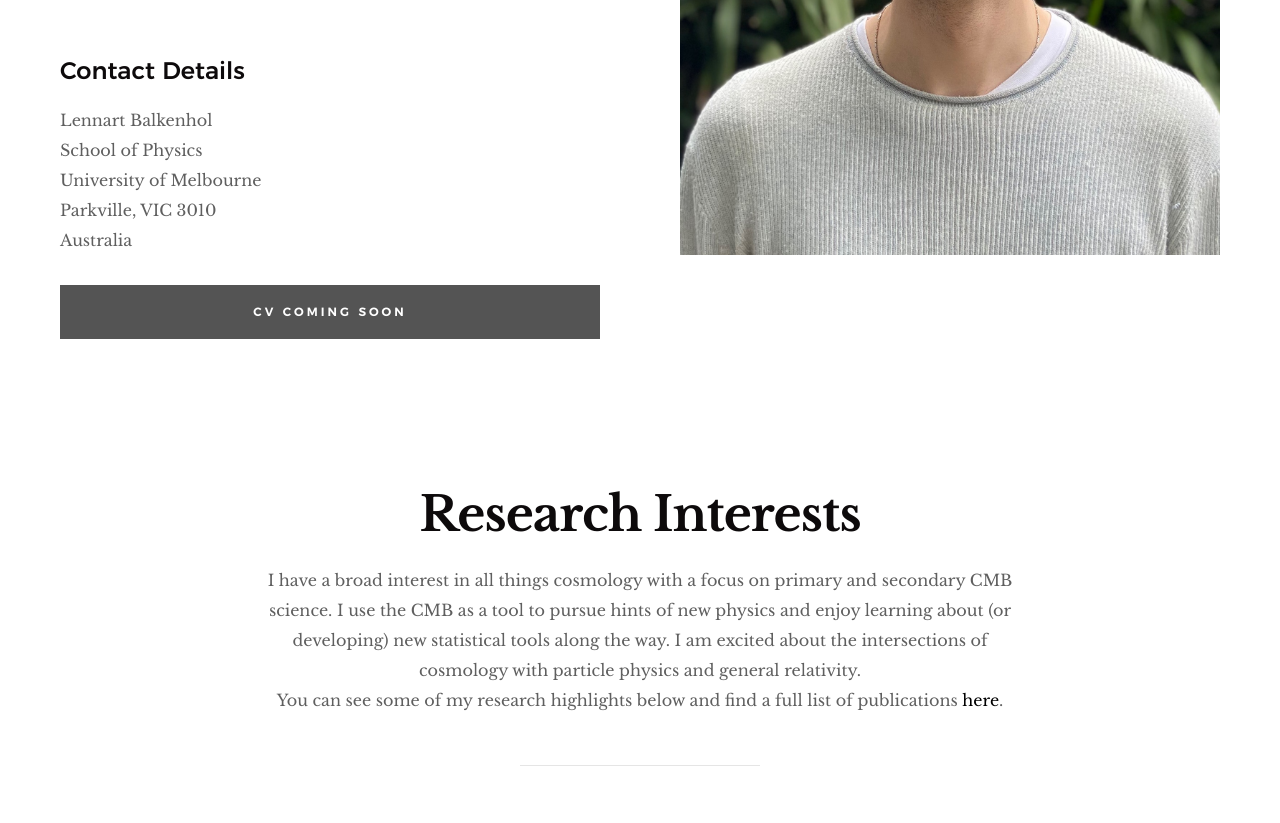
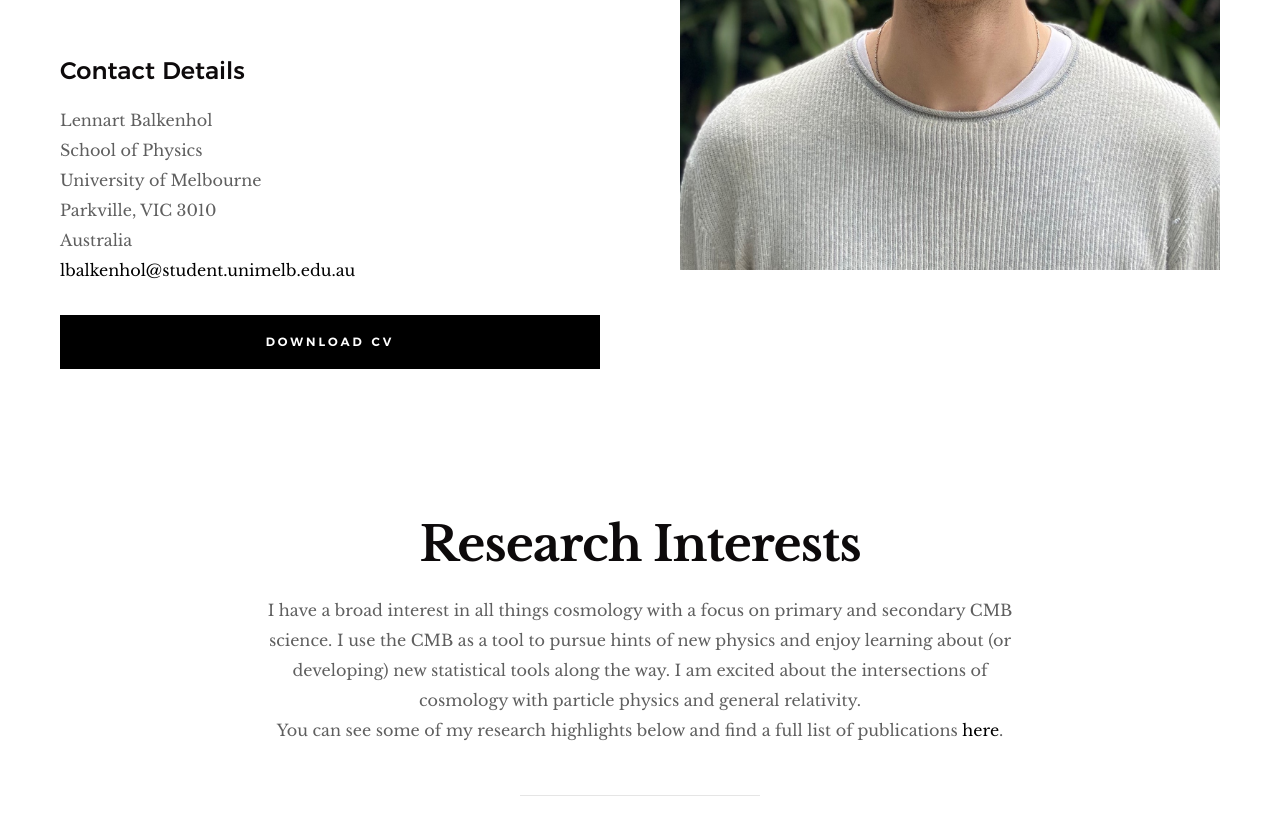
Before and after one commit to Lbalkenhol/lbalkenhol.github.io, a plain HTML site: page index.html in a window 1280 px wide. Shown: the part 1381-2204 px from the top of the page. Drawn offline with Linux system fonts and the light colour scheme; files whose address does not match are found by name.

Commit message:
added cv

```diff
--- a/css/main.css
+++ b/css/main.css
@@ -787,8 +787,8 @@ input[type="button"] {
     white-space: nowrap;
     -webkit-transition: all 0.3s ease-in-out;
     transition: all 0.3s ease-in-out;
-    background-color: #c5c5c5;
-    border: .3rem solid #c5c5c5;
+    background-color: #000000;/*#c5c5c5;*/
+    border: .3rem solid #000000;/*#c5c5c5;*/
 }
 
 .btn:hover,
@@ -815,8 +815,8 @@ button.btn--primary,
 input[type="submit"].btn--primary,
 input[type="reset"].btn--primary,
 input[type="button"].btn--primary {
-    background: #545454;
-    border-color: #545454;
+    background: #000000;/*#545454;*/
+    border-color: #000000;/*#545454;*/
     color: #FFFFFF;
 }
 
--- a/index.html
+++ b/index.html
@@ -143,9 +143,10 @@
                 School of Physics<br>
                 University of Melbourne<br>
                 Parkville, VIC 3010<br>
-                Australia</p>
+                Australia<br>
+            	<a href="mailto:lbalkenhol@student.unimelb.edu.au">lbalkenhol@student.unimelb.edu.au</a></p>
 
-                <a class="btn btn--primary full-width">CV Coming Soon</a>
+                <a href="Lennart_Balkenhol_CV.pdf" class="btn btn--primary full-width" background-color="#000000">Download CV</a>
 
             </div>
 
```
Also changed, not shown: 1 other file.
